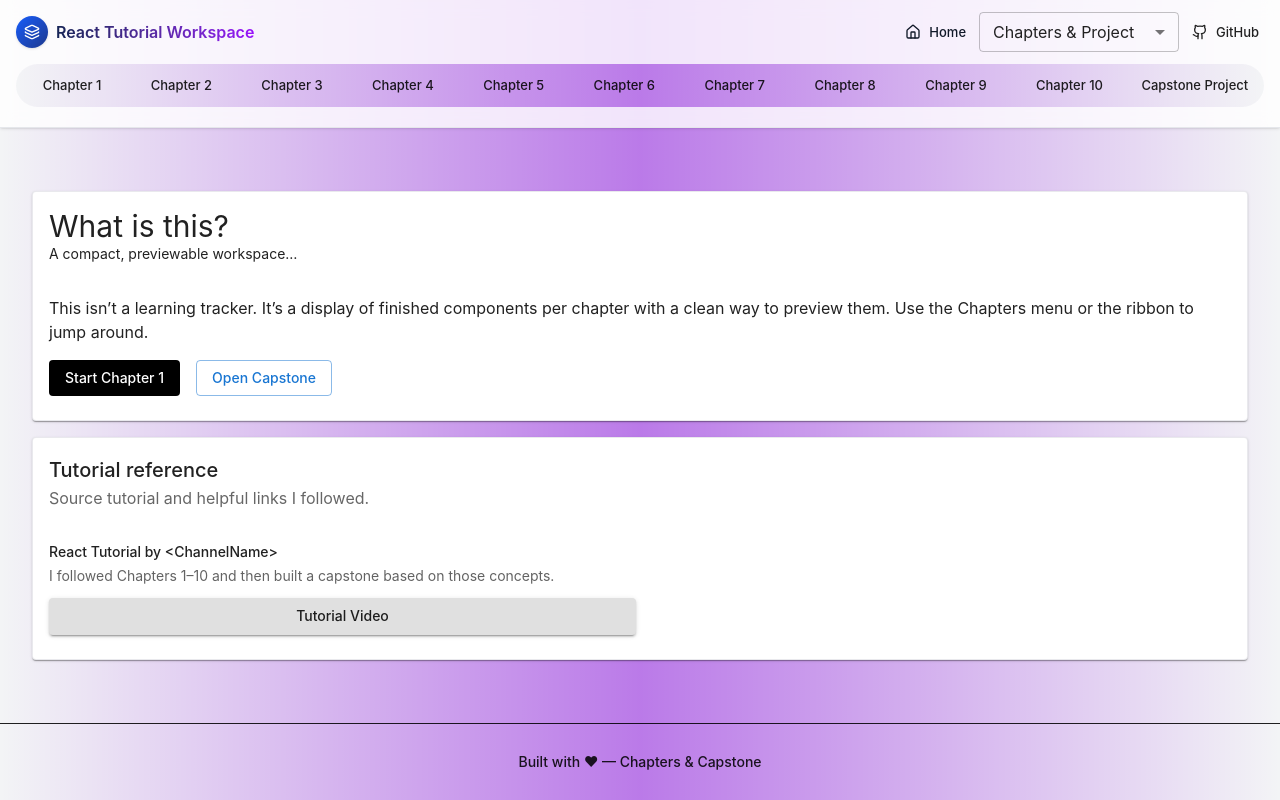
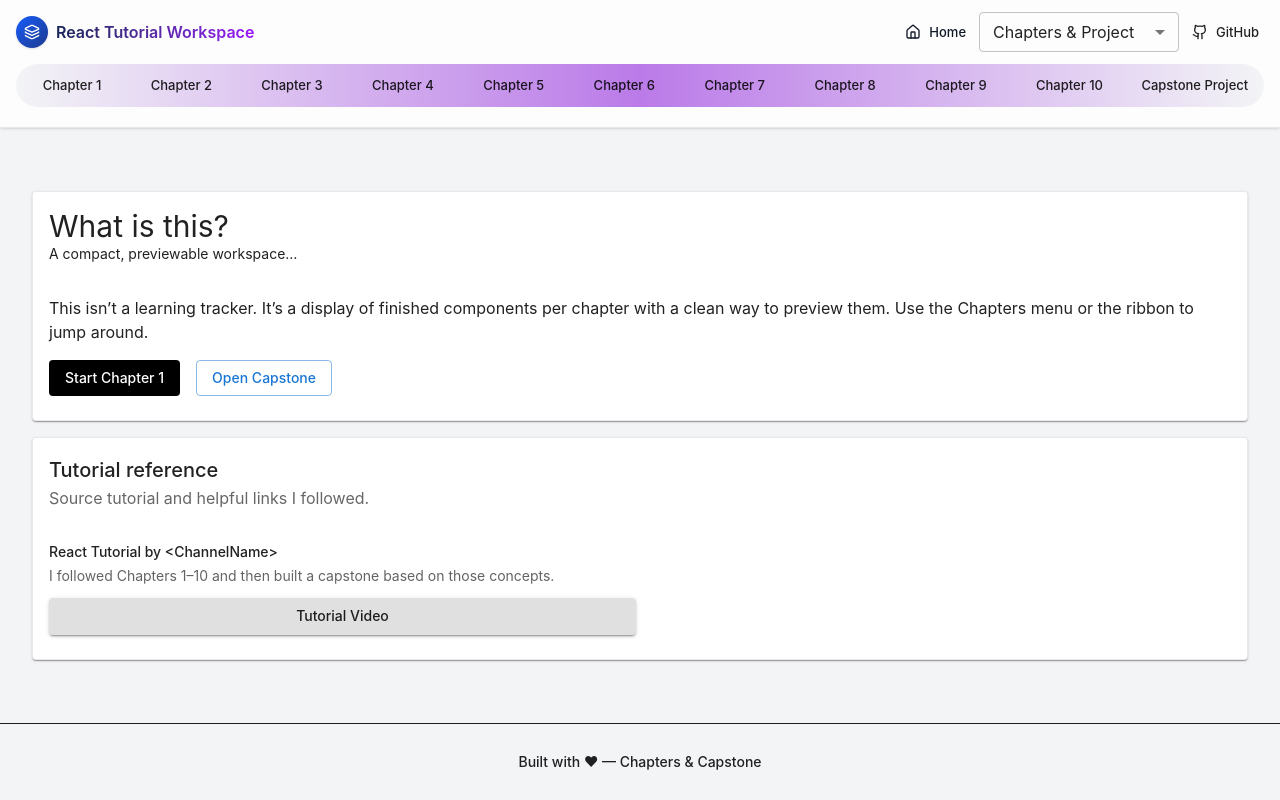
Before and after one commit to KevinHein-KSH/http-assets, a React (Vite) app: page / in a window 1280 px wide. Built offline with nearby package versions, Linux system fonts and the light colour scheme.

Commit message:
removing background gradient

```diff
--- a/src/components/Template/ItemView.tsx
+++ b/src/components/Template/ItemView.tsx
@@ -21,7 +21,7 @@ export default function ItemView({ id }: { id: string }) {
       exit={{ opacity: 0, y: -8 }}
       transition={{ duration: 0.18 }}
     >
-      <Card className="mb-6 border-primary/20">
+      <Card className="mb-6 border-primary/20 !bg-white/70 backdrop-blur-sm">
         <CardHeader className="!pb-0"
           title={
             <Typography className="text-xl bg-clip-text">
--- a/src/components/Template/TemplateContainer.tsx
+++ b/src/components/Template/TemplateContainer.tsx
@@ -10,7 +10,7 @@ import { capstoneId, firstChapterId, View } from "../../types/chapters";
 export default function TemplateContainer() {
   const [view, setView] = useState<View>({ type: "home" });
   return (
-    <div className="bg-gradient-to-r from-primary via-purple-700/50 to-primary bg-gray-100 min-h-screen flex flex-col justify-between">
+    <div className="bg-gray-100 min-h-screen flex flex-col justify-between">
       <HeaderBar view={view} setView={setView} />
       <div className="mx-auto max-w-7xl px-4 py-6 ">
         <AnimatePresence mode="wait">
```
